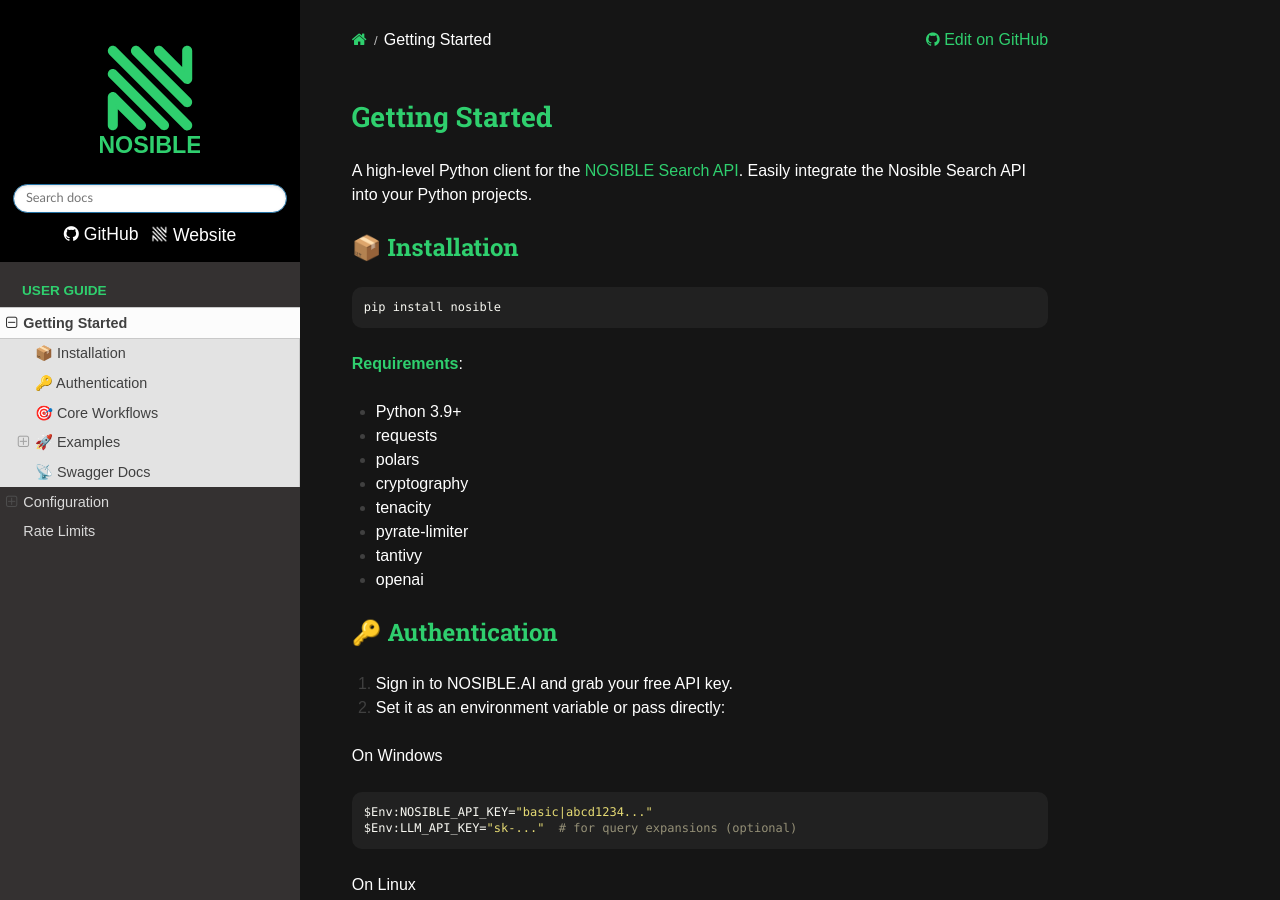
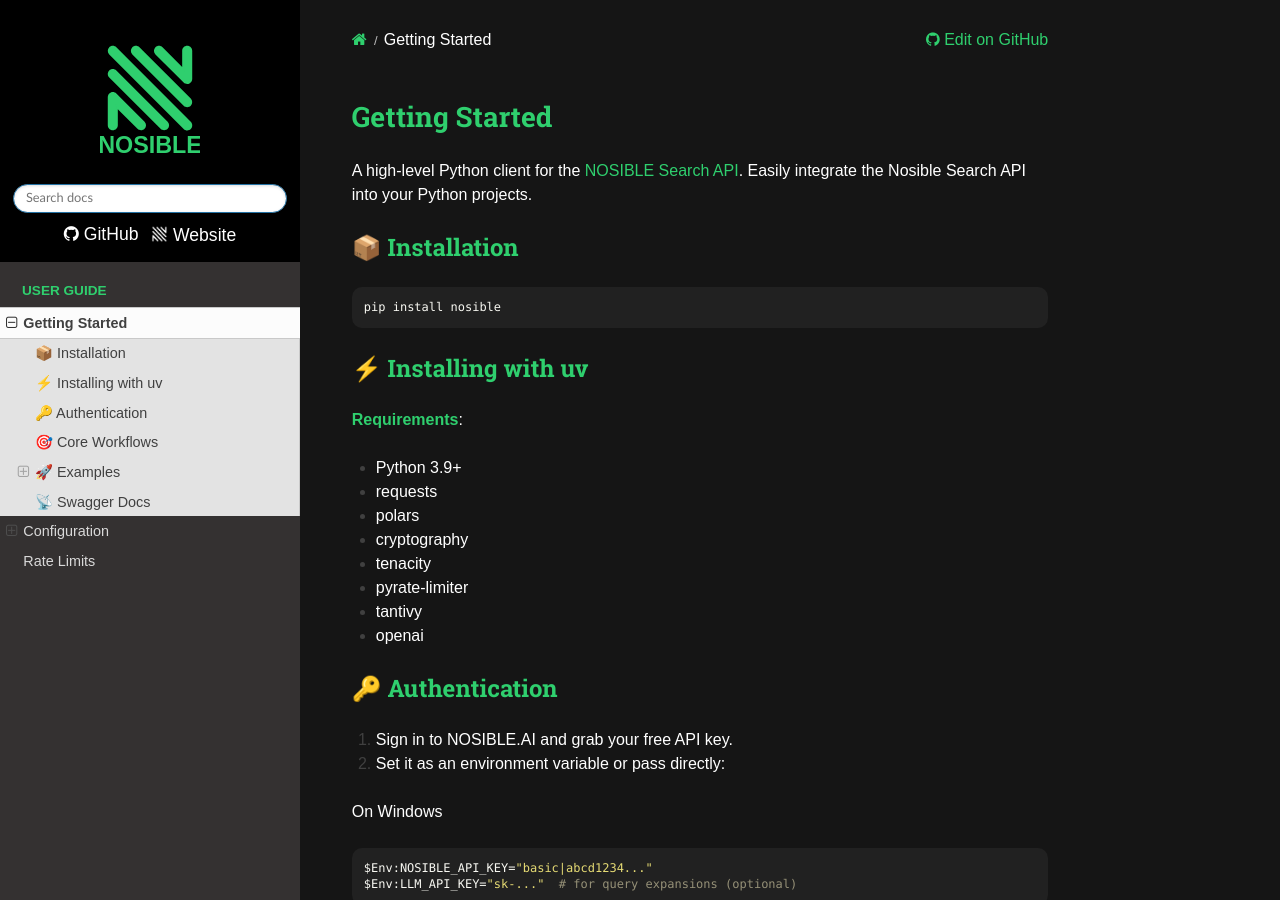
Before and after one commit to NosibleAI/nosible-py, a Sphinx documentation site: the page built from docs/getting_started.rst, in a window 1280 px wide and 900 px high. Built offline with Sphinx 7.4.7 and the Read the Docs theme 3.1.0, drawn with Linux system fonts in a browser that asks for light colours.

Commit message:
[0.2.2] Added: Info to install with uv

```diff
--- a/docs/getting_started.rst
+++ b/docs/getting_started.rst
@@ -11,6 +11,14 @@
 .. code:: bash
 
    pip install nosible
+
+
+⚡ Installing with uv
+~~~~~~~~~~~~~~~~~~~~~
+
+.. code:: bash
+    uv pip install nosible
+
 
 **Requirements**:
 
```
